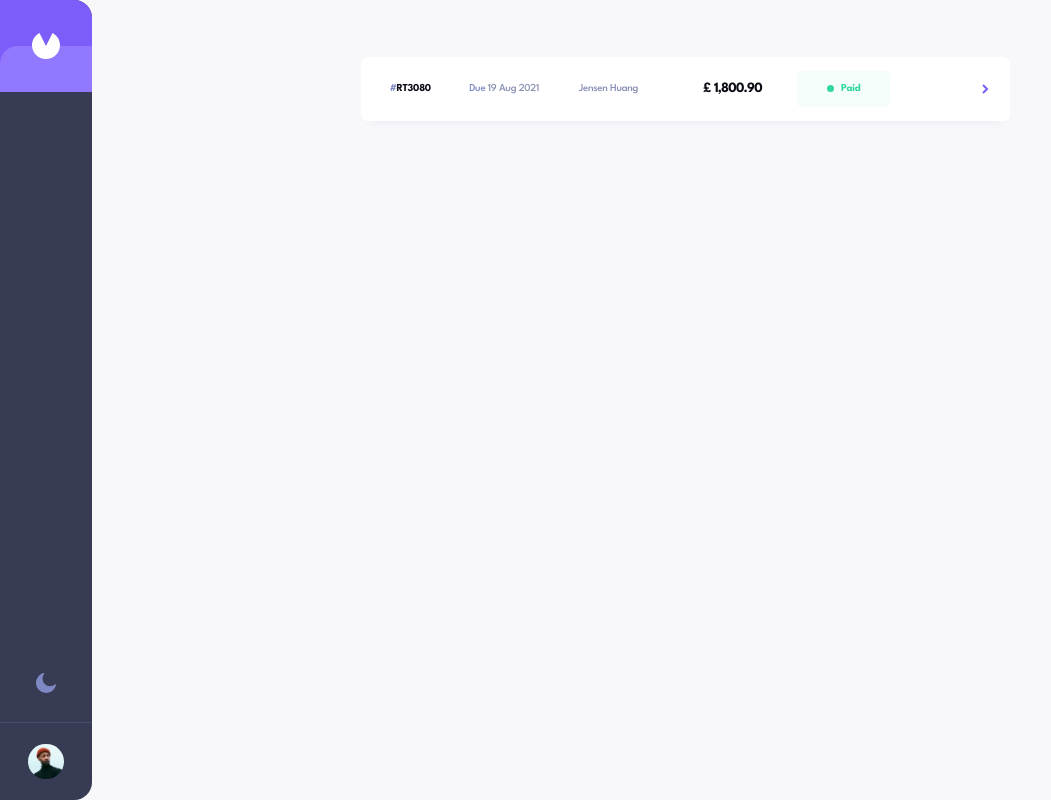
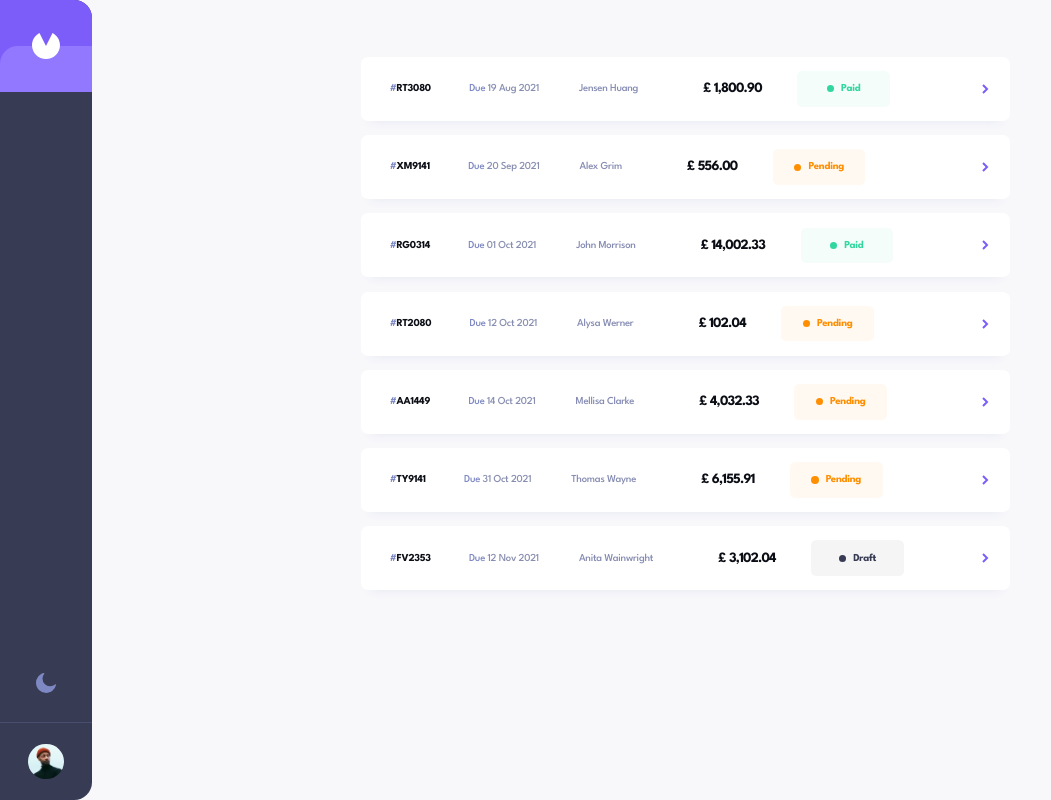
Before and after one commit to CodeVee/invoice-app, a Vue app: page / in a window 1280 px wide. Shown: the whole page, without its empty margins (0-1051 px from the left). Built offline with nearby package versions, Linux system fonts and the light colour scheme.

Commit message:
loaded data

```diff
--- a/src/components/InvoiceCard.vue
+++ b/src/components/InvoiceCard.vue
@@ -1,20 +1,36 @@
+<script setup lang="ts">
+import type { Invoice } from '@/models/invoice';
+import { computed } from 'vue';
+import { format } from 'date-fns';
+import InvoiceStatus from './InvoiceStatus.vue';
+
+interface Props {
+    invoice: Invoice
+}
+const props = defineProps<Props>(),
+formattedDate = computed(() => {
+    return format(new Date(props.invoice.paymentDue), 'dd MMM yyyy')
+}),
+formattedAmount = computed(() => {
+    return new Intl.NumberFormat('en-US', { minimumFractionDigits: 2 }).format(props.invoice.total)
+})
+</script>
+
 <template>
     <div class="bg-white dark:bg-blue-vdark flex items-center h-[7.2rem] shadow-lgs pl-[3.2rem] pr-[2.4rem] rounded-xls">
         <h3 class="text-fl font-bold mr-[4.3rem]">
             <span class="text-blue-gray">#</span>
-            <span class=" text-black dark:text-white">RT3080</span>
+            <span class=" text-black dark:text-white">{{invoice.id}}</span>
         </h3>
         <h3 class="mr-[4.5rem] text-fl font-medium">
             <span class="text-blue-gray dark:text-blue-light">Due  </span>
-            <span class=" text-blue-vgray dark:text-blue-light">19 Aug 2021</span>
+            <span class=" text-blue-vgray dark:text-blue-light">{{formattedDate}}</span>
         </h3>
-        <h3 class="text-blue-mgray dark:text-white mr-[7.3rem] text-fl font-medium">Jensen Huang</h3>
-        <h3 class="text-black dark:text-white mr-16  text-sl font-bold">£ 1,800.90</h3>
-        <div class="relative mr-auto h-16 w-[10.4rem] flex items-center justify-center gap-0.8">
-            <div class="bg-green absolute w-full h-full opacity-5 rounded-lgs"></div>
-            <span class="h-0.8 w-0.8 bg-green rounded-full"></span>
-            <span class="capitalize text-green text-fl font-bold">paid</span>
-        </div>
+        <h3 class="text-blue-mgray dark:text-white mr-[7.3rem] text-fl font-medium">{{invoice.clientName}}</h3>
+        <h3 class="text-black dark:text-white mr-16  text-sl font-bold">
+            £ {{formattedAmount}}
+        </h3>
+        <InvoiceStatus :status="invoice.status"/>
         <button>
             <img src="@/assets/images/icon-arrow-right.svg" alt="right-arrow">
         </button>
--- /dev/null
+++ b/src/models/invoice.ts
@@ -0,0 +1,29 @@
+export interface Invoice {
+  id: string;
+  createdAt: string;
+  paymentDue: string;
+  description: string;
+  paymentTerms: number;
+  clientName: string;
+  clientEmail: string;
+  status: 'paid' | 'pending' | 'draft';
+  senderAddress: {
+    street: string;
+    city: string;
+    postCode: string;
+    country: string;
+  };
+  clientAddress: {
+    street: string;
+    city: string;
+    postCode: string;
+    country: string;
+  };
+  items: {
+      name: string;
+      quantity: number;
+      price: number;
+      total: number;
+    }[];
+  total: number;
+}
--- a/src/views/HomeView.vue
+++ b/src/views/HomeView.vue
@@ -1,9 +1,24 @@
 <script setup lang="ts">
+import type { Invoice } from '@/models/invoice';
+import { onMounted, reactive } from 'vue';
 import InvoiceCard from '../components/InvoiceCard.vue';
+
+interface State {
+  invoices: Invoice[]
+}
+
+const state: State = reactive({ invoices: []});
+onMounted(async () => {
+  const data = await fetch('invoices.json');
+  const invoices = await data.json();
+  state.invoices = invoices
+})
+
+
 </script>
 
 <template>
-  <div>
-    <InvoiceCard />
+  <div class="flex flex-col gap-1.6">
+    <InvoiceCard v-for="invoice in state.invoices" :key="invoice.id" :invoice="invoice" />
   </div>
 </template>
--- a/tailwind.config.js
+++ b/tailwind.config.js
@@ -32,7 +32,8 @@ module.exports = {
         DEFAULT: '#EC5757',
         light: '#FF9797'
       },
-      'green': '#33D69F'
+      'green': '#33D69F',
+      'yellow': '#FF8F00'
     },
     fontSize: {
       xs: '1.1rem',
@@ -66,6 +67,7 @@ module.exports = {
       },
       spacing: {
         0.8: '0.8rem',
+        1.6: '1.6rem',
         2.4: '2.4rem',
         3.2: '3.2rem',
         10.3: '10.3rem'
```
